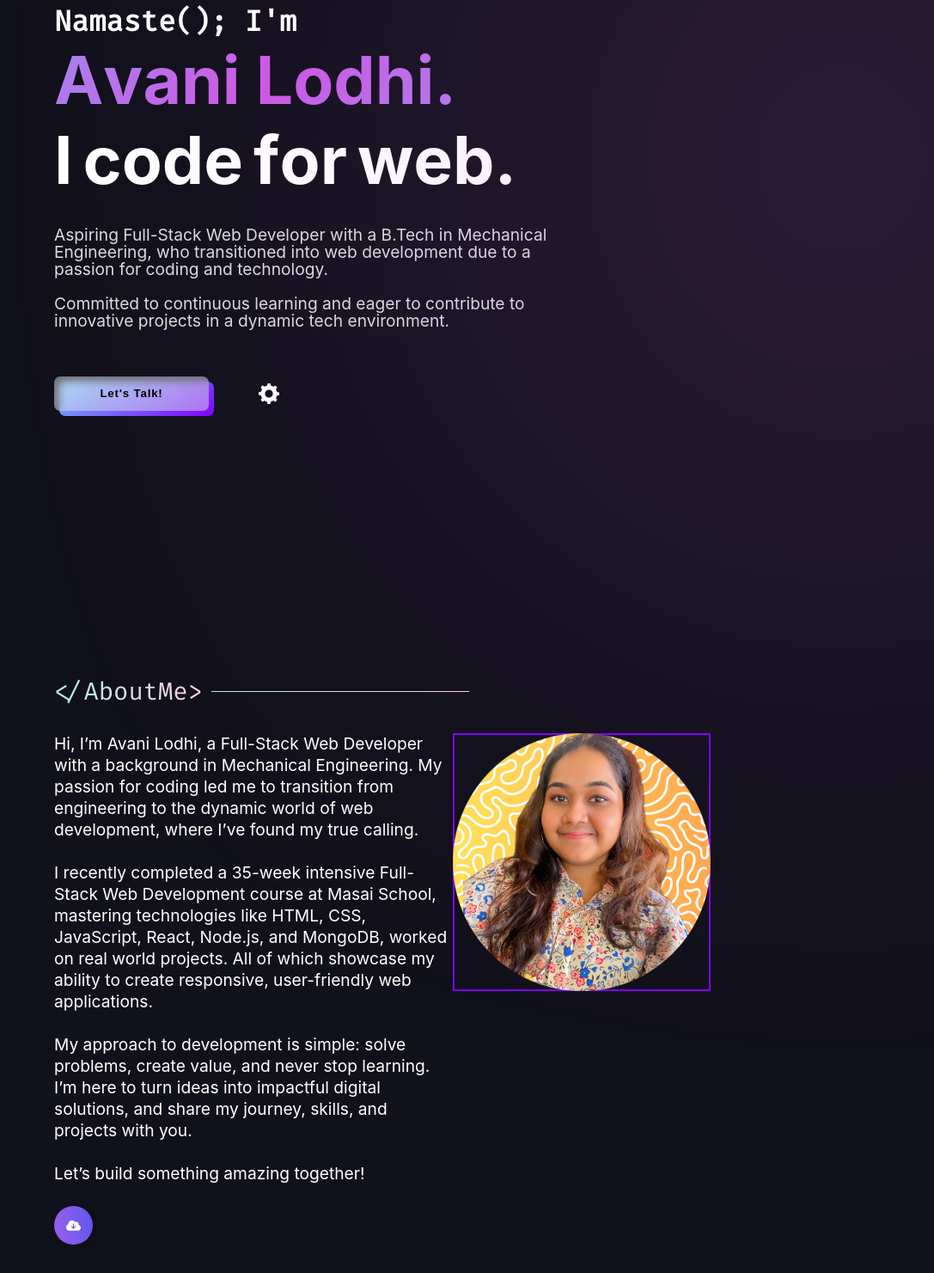
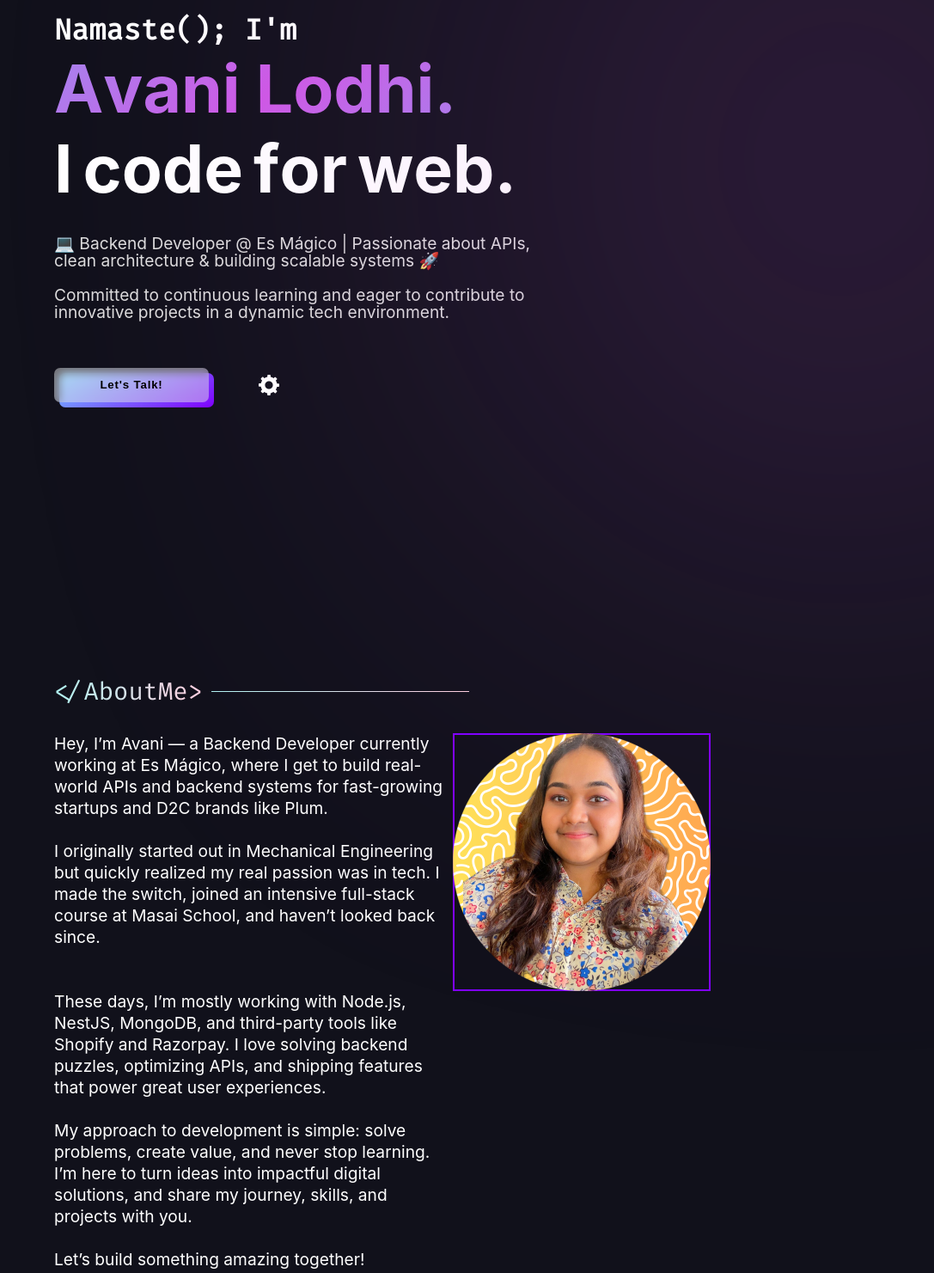
Before and after one commit to avanilodhi/avanilodhi.github.io, a plain HTML site: page index.html in a window 1280 px wide. Shown: the part 215-1696 px from the top of the page at 86% size, without its empty margins (193-1280 px from the left). Drawn offline with nearby package versions, Linux system fonts and the light colour scheme; a web font is replaced by a local one.

Commit message:
Update index.html

```diff
--- a/index.html
+++ b/index.html
@@ -161,9 +161,7 @@
           </div>
         </article>
         <p id="info-para" data-aos="fade-up" data-aos-delay="600">
-          Aspiring Full-Stack Web Developer with a B.Tech in Mechanical Engineering,
-          who transitioned into web development due to a passion for coding and
-          technology.<br />
+          💻 Backend Developer @ Es Mágico | Passionate about APIs, clean architecture & building scalable systems 🚀<br />
           <br />
           Committed to continuous learning and eager to contribute to innovative projects
           in a dynamic tech environment.
@@ -211,15 +209,15 @@
         <div class="info-dp-section">
           <div class="about-info">
             <p tabindex="0">
-              Hi, I’m Avani Lodhi, a Full-Stack Web Developer with a background in
-              Mechanical Engineering. My passion for coding led me to transition from
-              engineering to the dynamic world of web development, where I’ve found my
-              true calling.<br />
+              Hey, I’m Avani — a Backend Developer currently working at Es Mágico,
+              where I get to build real-world APIs and backend systems for fast-growing startups and D2C brands like Plum.<br />
               <br />
-              I recently completed a 35-week intensive Full-Stack Web Development course at Masai School,
-              mastering technologies like HTML, CSS, JavaScript, React, Node.js, and MongoDB, worked on
-              real world projects. All of which showcase my ability to create responsive, user-friendly
-              web applications.<br />
+              I originally started out in Mechanical Engineering but quickly realized my real passion was in tech.
+              I made the switch, joined an intensive full-stack course at Masai School, and haven’t looked back since.<br />
+              <br />
+              <br />
+             These days, I’m mostly working with Node.js, NestJS, MongoDB, and third-party tools like Shopify and Razorpay.
+              I love solving backend puzzles, optimizing APIs, and shipping features that power great user experiences.<br />
               <br />
               My approach to development is simple: solve problems, create value, and never stop
               learning. I’m here to turn ideas into impactful digital solutions,
```
